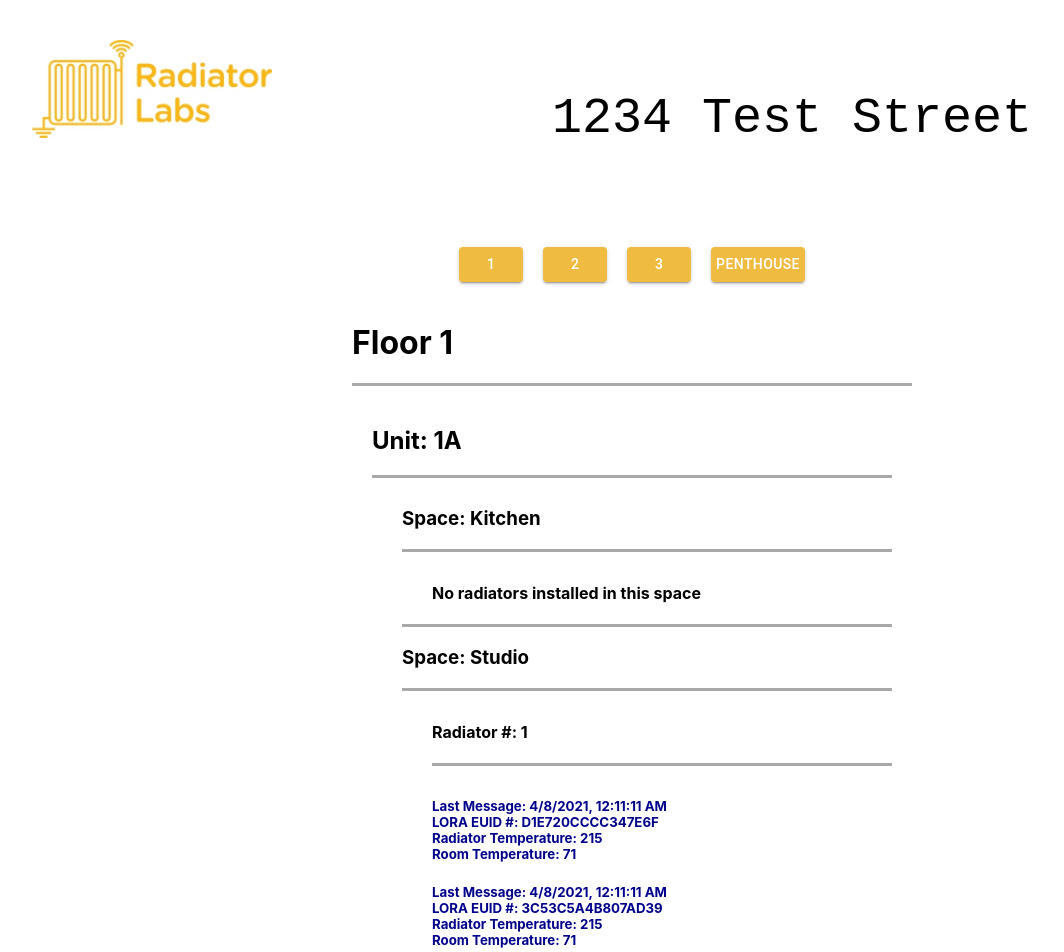
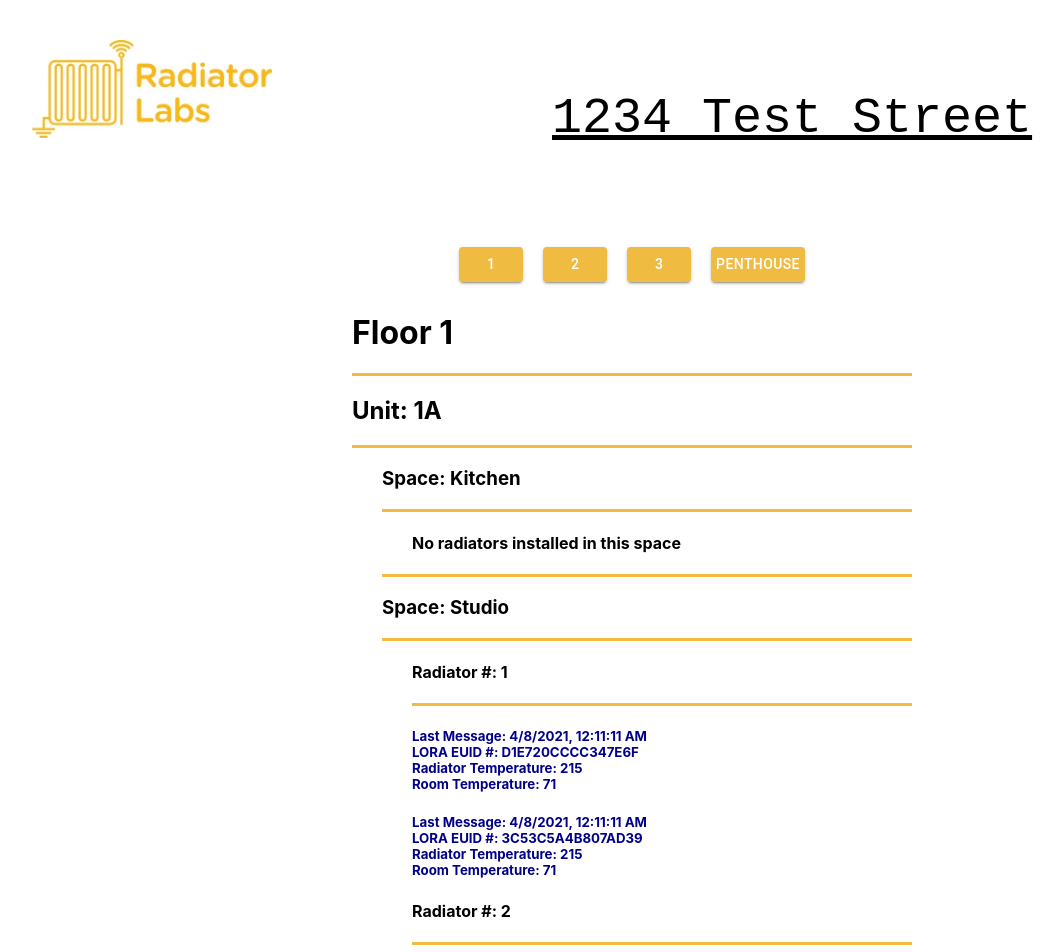
Before and after one commit to zhanghorace1/RadLabs, a React (Create React App) app: page / in a window 1280 px wide. Shown: the top 952 px of the page, without its empty margins (8-1072 px from the left). Built offline with nearby package versions, Linux system fonts and the light colour scheme.

Commit message:
updated styling and README

```diff
--- a/src/App.css
+++ b/src/App.css
@@ -1,25 +1,4 @@
-/* .App {
-  text-align: center;
-}
-
-
-.App-header {
-  background-color: whitesmoke;
-  min-height: 100vh;
-  display: flex;
-  flex-direction: column;
-  align-items: center;
-  justify-content: center;
-  font-size: calc(10px + 2vmin);
-  color: white;
-}
-
-.App-link {
-  color: #61dafb;
-} */
-
 .floor-border {
-  padding: 10px;
   width: 70vh;
 }
 
@@ -32,7 +11,7 @@
   font-size: 50px;
   font-family:'Courier New', Courier, monospace ;
   padding-left: 35vh;
-
+  text-decoration: underline;
 }
 
 .logo {
@@ -41,14 +20,12 @@
 }
 
 .unit-border {
-  border-top: 3px solid darkgray;
-  padding-top: 10px;
-  padding: 20px
+  border-top: 3px solid #efbb41;
+
 }
 
 .space-border {
-  border-top: 3px solid darkgray;
-  padding-top: 10px;
+  border-top: 3px solid #efbb41;
 }
 
 .space {
@@ -56,9 +33,8 @@
 }
 
 .radiator-border {
-  border-top: 3px solid darkgray;
-  border-bottom: 3px solid darkgray;
-  padding-top: 10px;
+  border-top: 3px solid #efbb41;
+  border-bottom: 3px solid #efbb41;
 }
 
 .radiator {
@@ -66,13 +42,7 @@
 }
 
 .node-border {
-  border-top: 3px solid darkgray;
-  padding-top: 10px;
-}
-
-.node {
-  /* padding-left: 50px; */
-  /* margin-left: 30px; */
+  border-top: 3px solid #efbb41;
 }
 
 .node-warning {
--- a/src/components/floorTabs.js
+++ b/src/components/floorTabs.js
@@ -31,7 +31,7 @@ export function FloorTabs() {
       >
         {data.floors.map((floor)=> {
           return (
-            <Box>
+            <Box key={floor.name}>
               <Button
               variant="contained"
               onClick={handleClick}
--- a/src/components/nodes.js
+++ b/src/components/nodes.js
@@ -7,7 +7,7 @@ const {nodeData} = props
     <Box className='node-border'>
       {nodeData?.map((node) => {
         return (
-          <Box className='node'>
+          <Box key={node.lora_euid} className='node'>
             {node.offline ?
               <h5 className='node-warning'>
                 {node.offline}
--- a/src/components/radiator.js
+++ b/src/components/radiators.js
@@ -10,7 +10,7 @@ const {radiatorData} = props
         if (radiator.number > 0) {
           if (radiator.nodes.length === 0) {radiator.nodes.push({offline: 'RADIATOR NOT INSTALLED OR OFFLINE'})}
           return (
-            <Box className='radiator' >
+            <Box key={radiator.number} className='radiator' >
               <h4>
                 Radiator #: {radiator.number}
               </h4>
--- a/src/components/spaces.js
+++ b/src/components/spaces.js
@@ -1,5 +1,5 @@
 import { Box } from '@mui/material';
-import { Radiator } from './radiator';
+import { Radiator } from './radiators';
 
 export function Space(props) {
 const {spaceData} = props
@@ -9,7 +9,7 @@ const {spaceData} = props
       {spaceData.map((space) => {
         if (space.radiators.length === 0) {space.radiators.push({number: 0})}
         return (
-          <Box className='space'>
+          <Box key={space.name} className='space'>
             <h3>
               Space: {space.name}
             </h3>
--- a/src/components/units.js
+++ b/src/components/units.js
@@ -10,7 +10,7 @@ const {unitData, floorSpaceData } = props
       {floorSpaceData ?
         floorSpaceData.map((floorSpace) => {
           return (
-            <Box>
+            <Box key={floorSpace.name}>
               <h2>
                 Location: {floorSpace.name}
               </h2>
@@ -24,7 +24,7 @@ const {unitData, floorSpaceData } = props
 {/* SPACES BELONGING TO UNITS */}
       {unitData.map((unit) => {
         return (
-          <Box>
+          <Box key={unit.name}>
             <h2>
               Unit: {unit.name}
             </h2>
```
Also changed, not shown: 1 other file (tests, documents, lock files or other folders).
